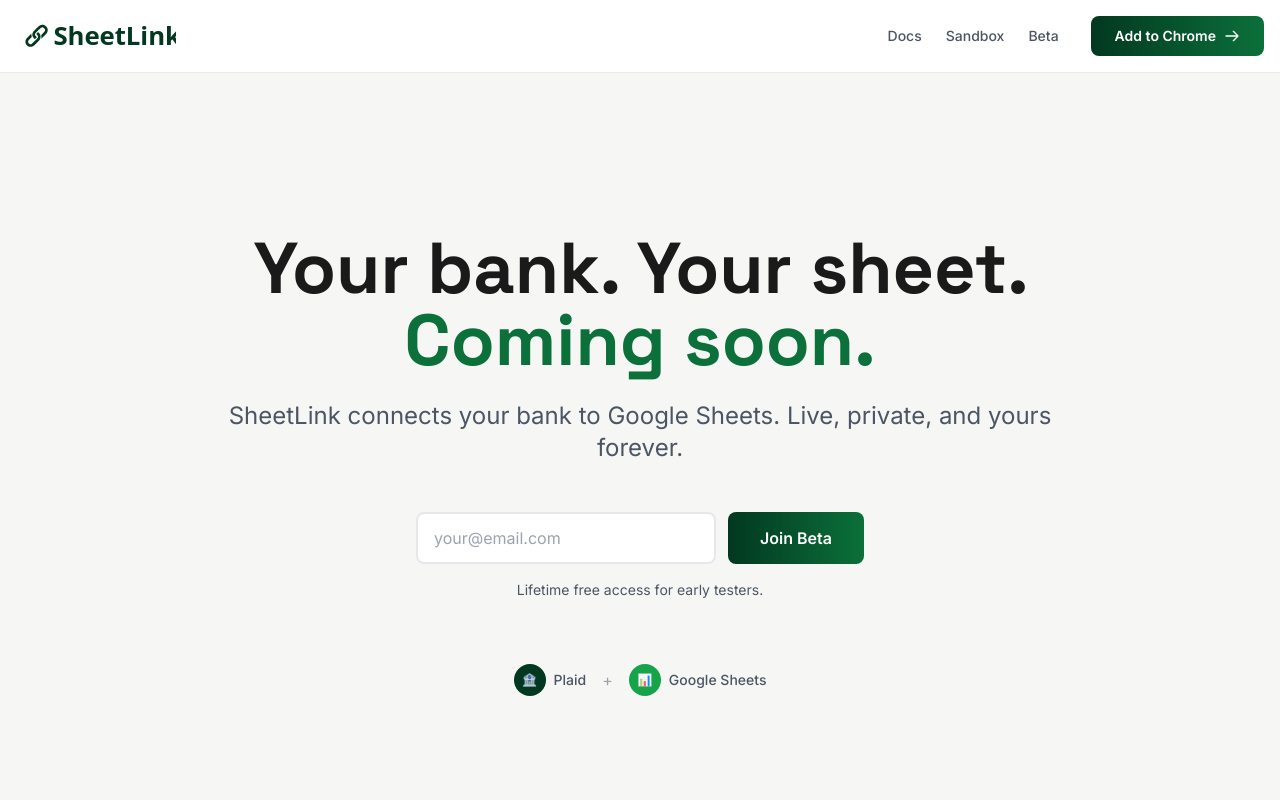
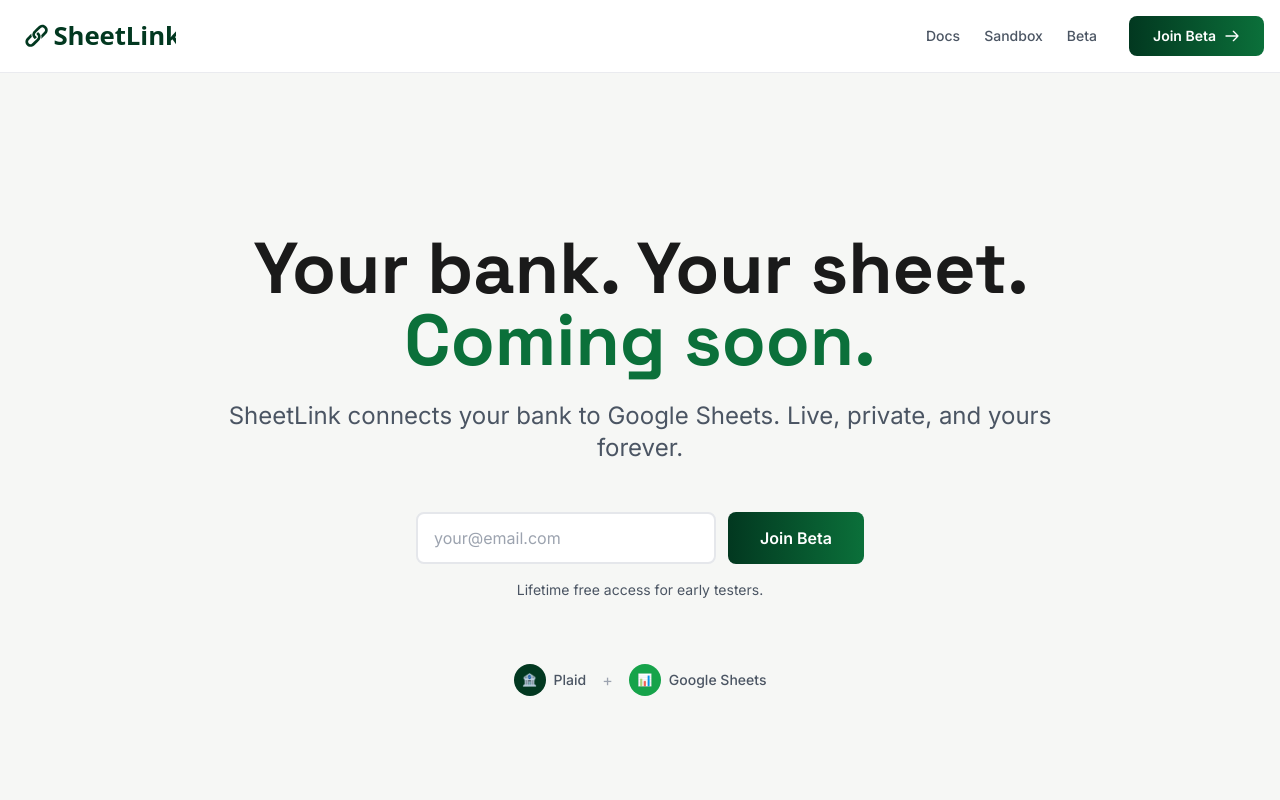
Before and after one commit to sheetlink/sheetlink-client, a Next.js app in the folder landing/: page / in a window 1280 px wide. Shown: the top 800 px of the page. Built offline with nearby package versions, Linux system fonts and the light colour scheme; no server answers.

Commit message:
Update header CTA to redirect to beta signup
Change "Add to Chrome" button to "Join Beta" and redirect to /beta page
until Chrome Web Store listing is live. Updates both desktop and mobile CTAs.

```diff
--- a/landing/src/components/Header.tsx
+++ b/landing/src/components/Header.tsx
@@ -51,12 +51,12 @@
           </nav>
 
           {/* Desktop CTA */}
-          <a
-            href={URLS.chromeStore}
-            onClick={() => analytics.ctaInstallClick('header')}
+          <Link
+            href="/beta"
+            onClick={() => analytics.ctaJoinBetaClick('header')}
             className="hidden md:inline-flex items-center rounded-lg bg-gradient-to-r from-sheetlink-green-900 to-sheetlink-green-700 px-6 py-2.5 text-sm font-semibold text-white transition-all duration-200 hover:shadow-lg"
           >
-            Add to Chrome
+            Join Beta
             <svg
               className="ml-2 h-4 w-4"
               fill="none"
@@ -70,7 +70,7 @@
                 d="M14 5l7 7m0 0l-7 7m7-7H3"
               />
             </svg>
-          </a>
+          </Link>
 
           {/* Mobile Menu Button */}
           <button
@@ -127,15 +127,15 @@
             >
               Beta
             </Link>
-            <a
-              href={URLS.chromeStore}
+            <Link
+              href="/beta"
               onClick={() => {
-                analytics.ctaInstallClick('header');
+                analytics.ctaJoinBetaClick('header');
                 setMobileMenuOpen(false);
               }}
               className="mt-4 flex items-center justify-center rounded-lg bg-gradient-to-r from-sheetlink-green-900 to-sheetlink-green-700 px-6 py-2.5 text-sm font-semibold text-white transition-all duration-200 hover:shadow-lg"
             >
-              Add to Chrome
+              Join Beta
               <svg
                 className="ml-2 h-4 w-4"
                 fill="none"
@@ -149,7 +149,7 @@
                   d="M14 5l7 7m0 0l-7 7m7-7H3"
                 />
               </svg>
-            </a>
+            </Link>
           </div>
         </div>
       )}
```
Also changed, not shown: 1 other file (tests, documents, lock files or other folders).
